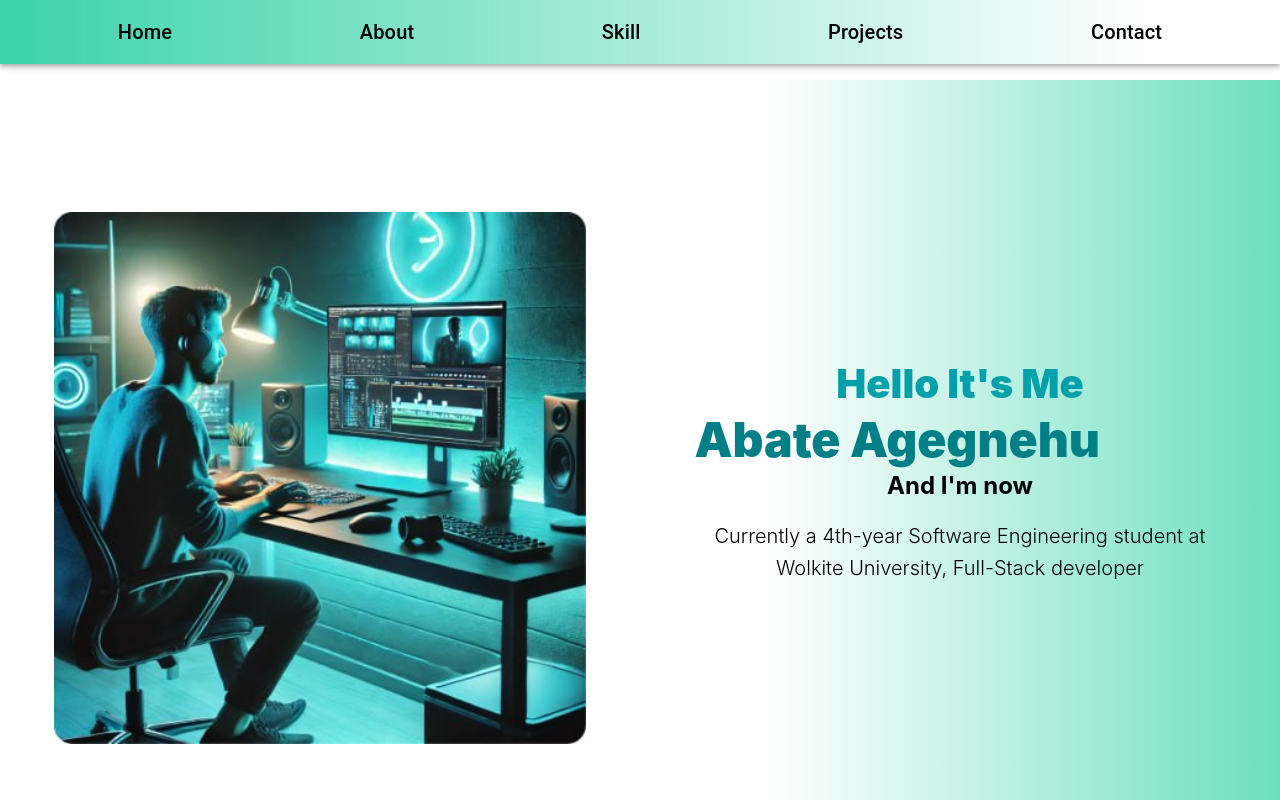
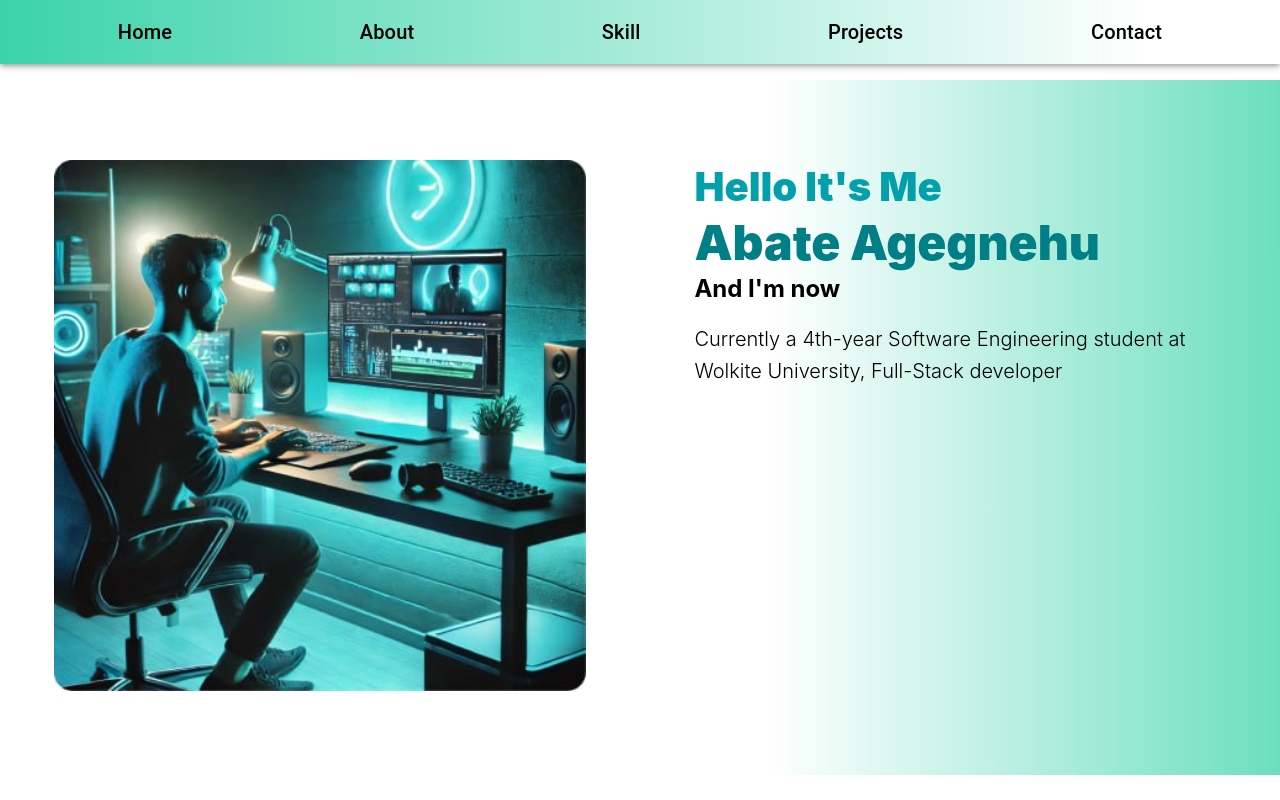
Before and after one commit to abate-Agegnehu/portfolio, a React (Create React App) app: page / in a window 1280 px wide. Shown: the top 800 px of the page. Built offline with nearby package versions, Linux system fonts and the light colour scheme.

Commit message:
modify home and contact

```diff
--- a/src/pages/Contact.jsx
+++ b/src/pages/Contact.jsx
@@ -108,7 +108,7 @@ const Contact = () => {
           variant="outlined"
           fullWidth
           multiline
-          rows={4}
+          minRows={4}
           className={classes.input}
           required
           value={formData.message}
@@ -117,6 +117,7 @@ const Contact = () => {
         <Button type="submit" variant="contained" className={classes.button}>
           Send Message
         </Button>
+
       </form>
     </Container>
   );
--- a/src/pages/Home.jsx
+++ b/src/pages/Home.jsx
@@ -6,11 +6,8 @@ const useStyles = makeStyles((theme) => ({
   root: {
     flexGrow: 1,
     display: "flex",
-    justifyContent: "center",
-    alignItems: "center",
     background:
       "linear-gradient(to right, transparent 60%, rgba(10, 200, 150, 0.6) 100%)",
-    height: "100vh",
     position: "relative",
     zIndex: 1,
     [theme.breakpoints.down("sm")]: {
@@ -48,7 +45,6 @@ const useStyles = makeStyles((theme) => ({
     fontSize: "2.5rem",
     fontWeight: "900",
     margin: "2px 0",
-    textAlign: "center",
   },
   h1: {
     color: "#007F87",
@@ -61,13 +57,11 @@ const useStyles = makeStyles((theme) => ({
     fontSize: "1.5rem",
     margin: "2px 0",
     fontWeight: "bold",
-    textAlign: "center",
   },
   p: {
     fontSize: "1.25rem",
     fontWeight: "300",
     lineHeight: "1.6",
-    textAlign: "center",
   },
 }));
 
```
